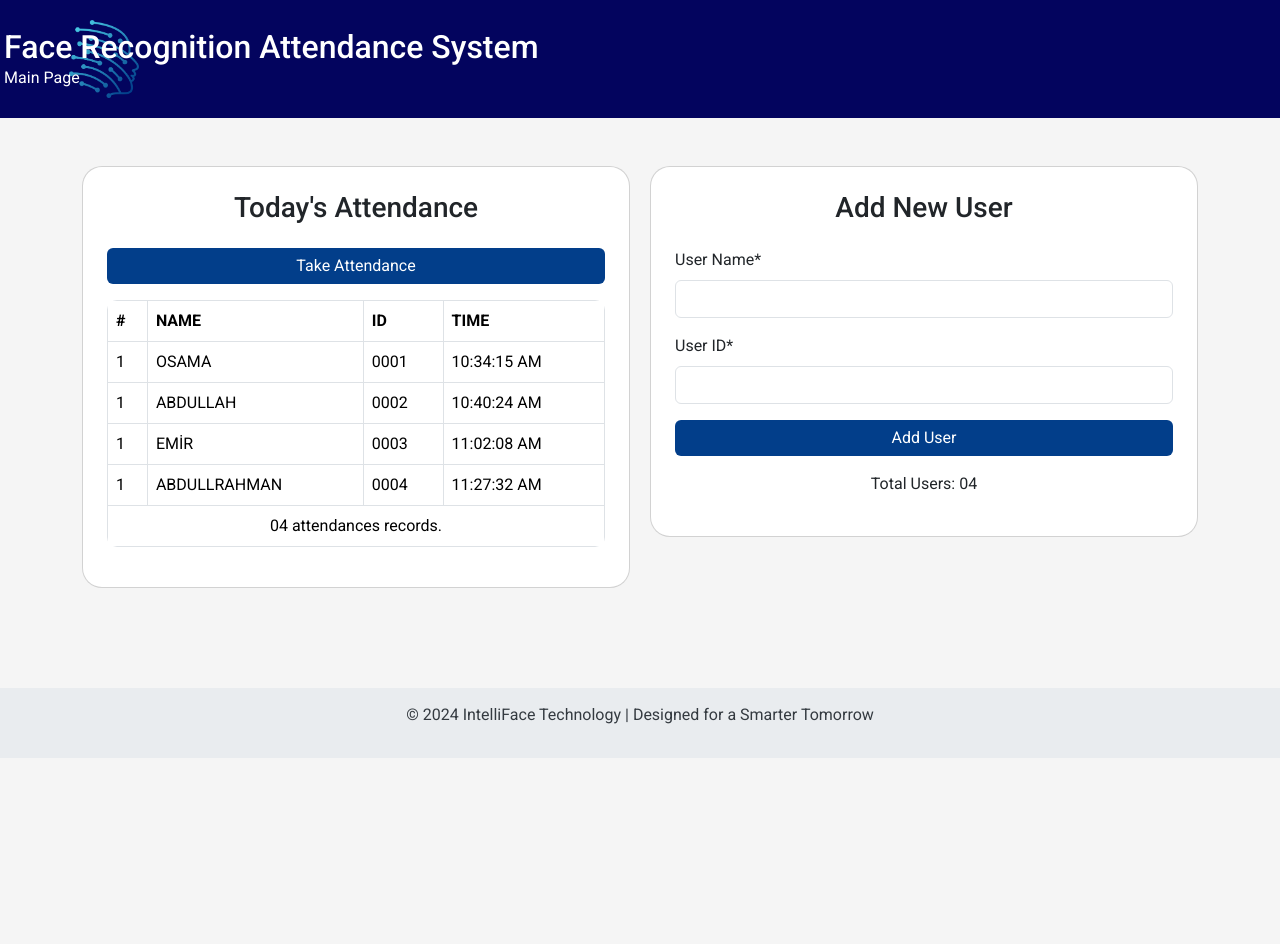
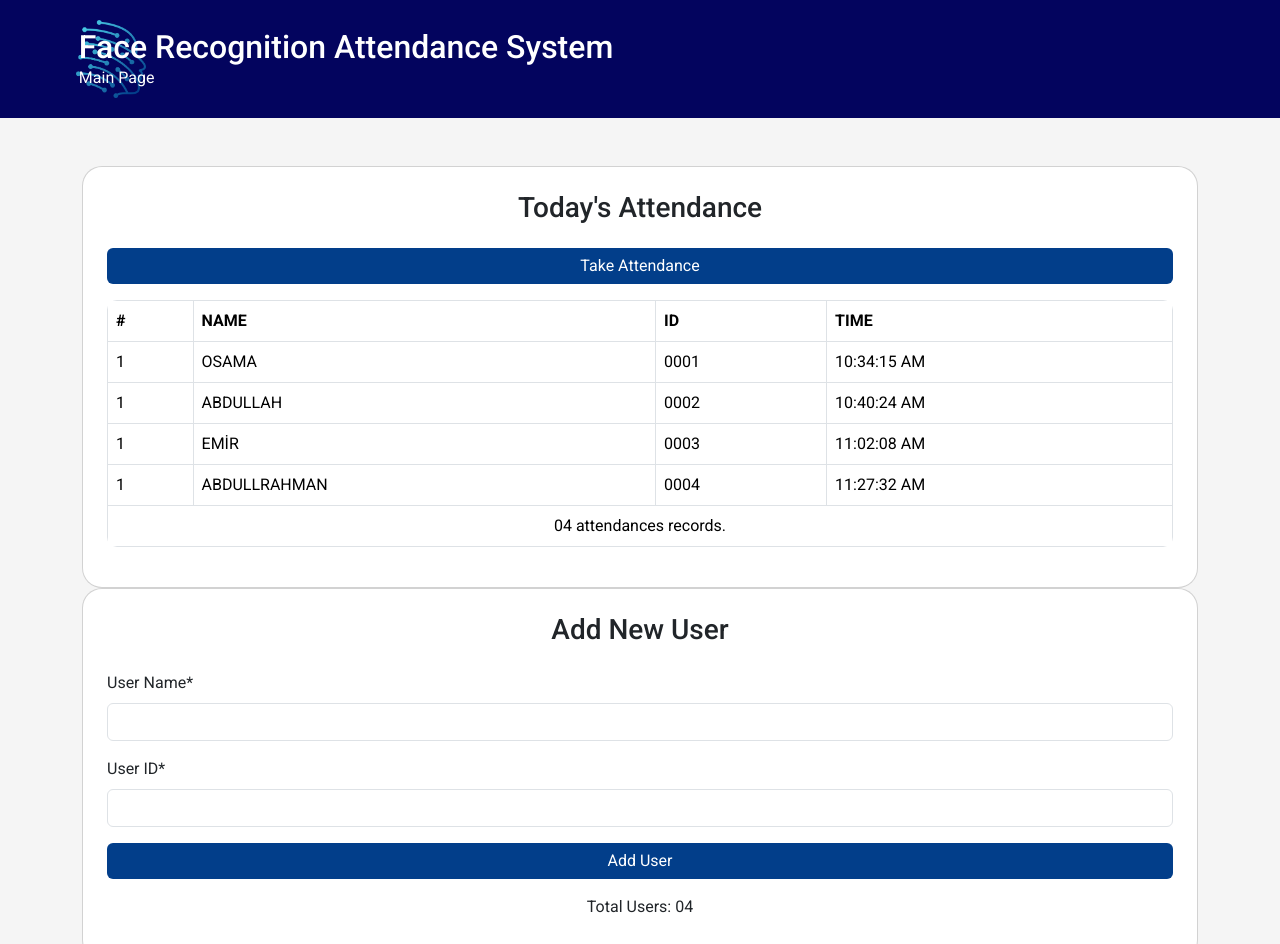
Before and after one commit to IntelliFace/attendance-system, a plain HTML site: page index.html in a window 1280 px wide. Shown: the top 944 px of the page. Before the commit the page ends 800 px from the top, so only its background shows below. Drawn offline with nearby package versions, Linux system fonts and the light colour scheme.

Commit message:
Update styles.css

```diff
--- a/styles.css
+++ b/styles.css
@@ -18,17 +18,15 @@ body {
 
 .header img {
     max-width: 70px;
-    transform: translateX(70%);
     height: auto;
+    transform: translateX(80%);
 }
 
 .header-text {
-    display: flex;
-    flex-direction: column;
-    justify-content: center;
+    position: absolute;
+    left: 50%;
+    transform: translateX(-105%);
     text-align: left;
-    transform: translateX(-135%);
-    margin-left: 20px;
 }
 
 .header h1 {
@@ -76,21 +74,3 @@ footer {
     margin-top: 100px;
     background-color: #e9ecef;
 }
-
-.main-content {
-    display: flex;
-    flex-wrap: wrap;
-    gap: 20px;
-    justify-content: center;
-}
-
-.card-container {
-    flex: 1 1 45%;
-    max-width: 600px;
-}
-
-@media (max-width: 768px) {
-    .card-container {
-        flex: 1 1 100%;
-    }
-}
```
